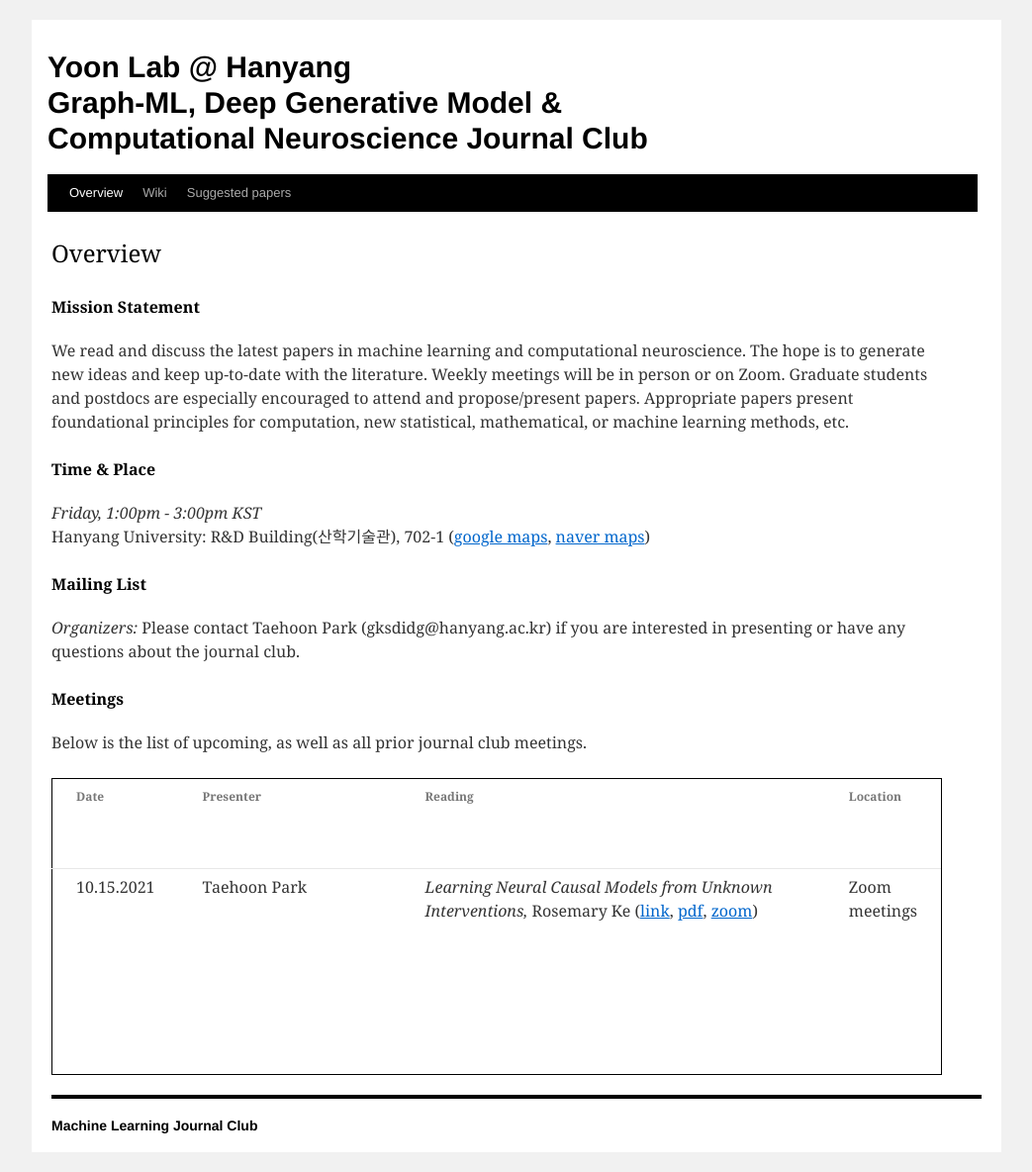
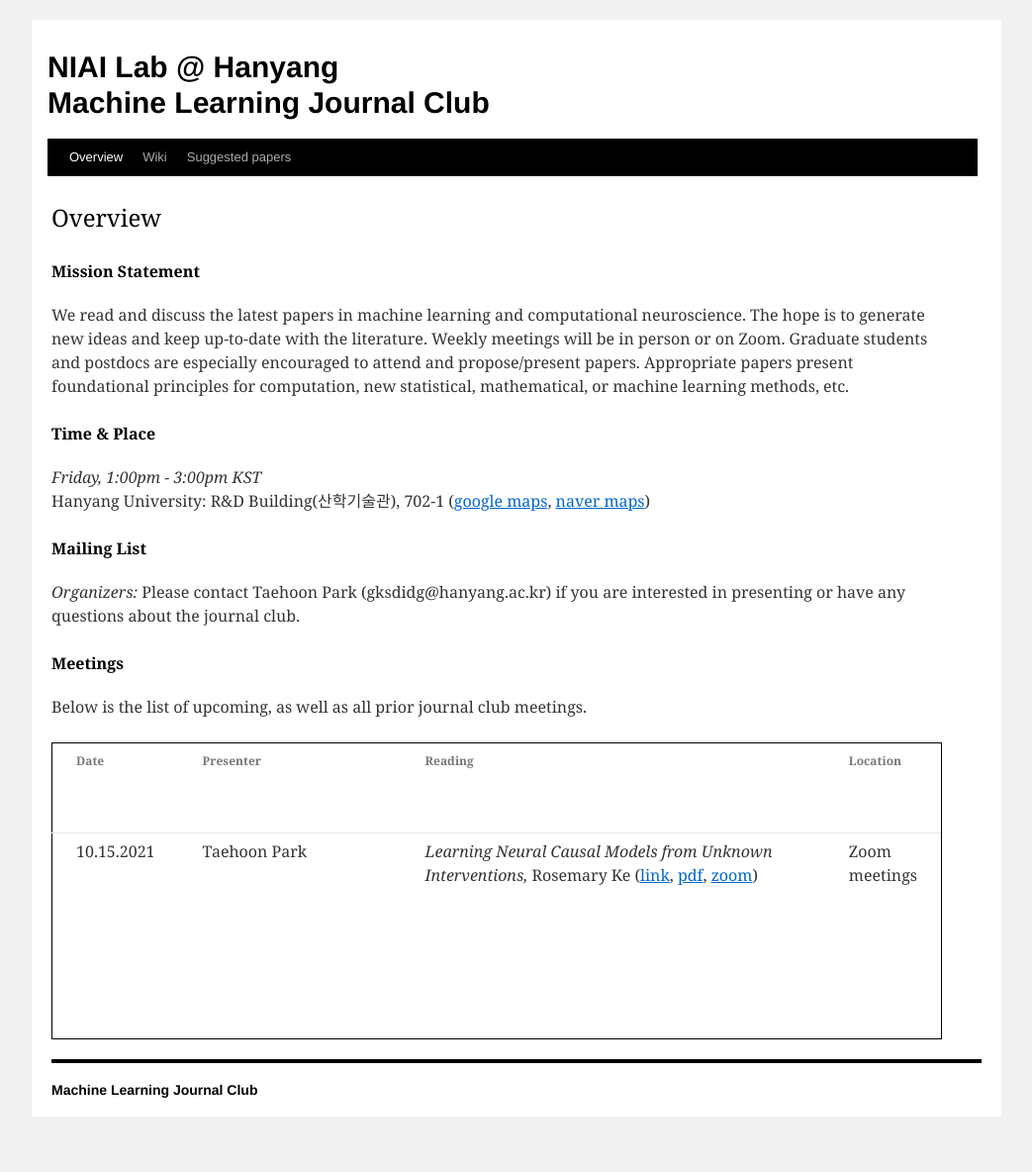
Before and after one commit to niai-lab/GraphML-JC, a Jekyll site: the page built from index.html, in a window 1280 px wide. Shown: the whole page at 99% size, without its empty margins (118-1161 px from the left). Built offline with Jekyll 4.4.1, drawn with Linux system fonts in a browser that asks for light colours; after the commit the page ends 1148 px from its top, so only the background shows below that.

Commit message:
Update header.html

```diff
--- a/_includes/header.html
+++ b/_includes/header.html
@@ -3,8 +3,8 @@
     <div id="branding" role="banner">
       <h1 id="site-title">
         <span>
-          <a href="https://yoonlab.hanyang.ac.kr/">Yoon Lab &commat; Hanyang </a><br>
-          <a href="index.html" title="Graph-ML, Deep Generative Model &amp; Computational Neuroscience Journal Club" rel="home">Graph-ML, Deep Generative Model &amp; Computational Neuroscience Journal Club</a>
+          <a href="https://yoonlab.hanyang.ac.kr/">NIAI Lab &commat; Hanyang </a><br>
+          <a href="index.html" title="Machine Learning Journal Club" rel="home">Machine Learning Journal Club</a>
         </span>
       </h1>
       <div id="site-description"></div>
```
